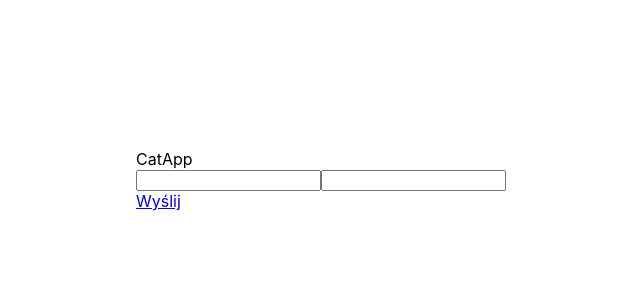
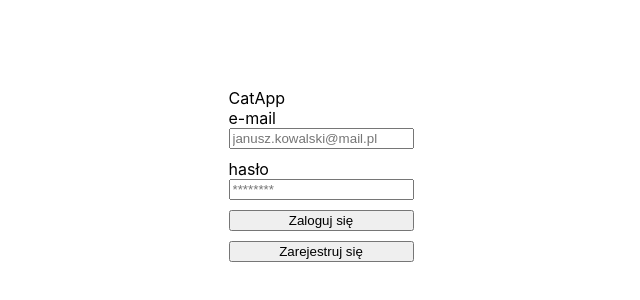
Before and after one commit to Sklaj/cat-app, a React (Create React App) app: page / in a window 1280 px wide. Shown: the part 220-520 px from the top of the page, without its empty margins (319-959 px from the left). Built offline with nearby package versions, Linux system fonts and the light colour scheme; no server answers.

Commit message:
added basic firebase authentication

```diff
--- a/src/css/App.scss
+++ b/src/css/App.scss
@@ -5,3 +5,5 @@
   justify-content: center;
   align-items: center;
 }
+
+@import 'login';
--- /dev/null
+++ b/src/css/login.scss
@@ -0,0 +1,8 @@
+.login-form {
+  display: flex;
+  flex-direction: column;
+
+  input, button {
+    margin-bottom: 10px;
+  }
+}
--- a/src/ts/components/Home.tsx
+++ b/src/ts/components/Home.tsx
@@ -7,8 +7,12 @@ import {
 import {LoginView} from "./LoginView";
 import {AddPetView} from "./AddPetView";
 import {connect} from "react-redux";
-import {IPetState, IStore, IUserProfile} from "../redux/mainReducer";
+import {IStore} from "../redux/mainReducer";
 import {PetView} from "./PetView";
+import {IUserProfile} from "../redux/userReducer";
+import {IPetState} from "../redux/petsReducer";
+import {useEffect, useState} from "react";
+import {auth} from "../firebase/firebase";
 
 interface IStateProps {
     profile: IUserProfile;
@@ -22,12 +26,46 @@ const HomeC = (props: IProps) => {
     console.log(props.profile);
     console.log(props.pets);
 
+    const [currentUser, setCurrentUser] = useState<any>(null);
+
+
+
+    useEffect(() => {
+        auth.onAuthStateChanged((user) => {
+            if (user) {
+                setCurrentUser(user);
+                console.log(user);
+                localStorage.setItem("currentUser", user.uid);
+            } else {
+                setCurrentUser(null);
+                localStorage.removeItem("currentUser");
+            }
+        });
+    }, []);
+
     return (
         <Router>
             <div className="home-container">
+                <div>
+                    CatApp
+                </div>
+
+                {currentUser ? (
+                    <div>
+                        Zalogowany
+
+                        <button onClick={() => auth.signOut()}>
+                            wyloguj
+                        </button>
+                    </div>
+                ) : (
+                    <LoginView/>
+                    )
+                }
+
+
                 <Switch>
                     <Route exact path="/">
-                        <LoginView/>
                     </Route>
 
                     <Route path="/add-pet" exact>
--- a/src/ts/components/LoginView.tsx
+++ b/src/ts/components/LoginView.tsx
@@ -1,25 +1,96 @@
 import * as React from "react";
-import { Link } from "react-router-dom";
+import {useDispatch} from "react-redux";
+import {connect} from "react-redux";
+import {IStore} from "../redux/mainReducer";
+import {ISignInForm} from "../redux/signInFormReducer";
+import {auth} from "../firebase/firebase";
 
-interface IProps {
 
+interface IStateProps {
+    signInForm: ISignInForm;
 }
 
-export const LoginView = (props: IProps) => {
+interface IProps extends IStateProps {}
+
+export const LoginViewC = (props: IProps) => {
+
+    //form change handling
+    const dispatch = useDispatch();
+    const updateEmail = (email: string) => dispatch({type: "UPDATE_EMAIL", email: email});
+    const updatePassword = (password: string) => dispatch({type: "UPDATE_PASSWORD", password: password});
+
+    //form submit handling
+    const handleSignIn = (e: any) => {
+        e.preventDefault();
+        auth
+            .signInWithEmailAndPassword(props.signInForm.email, props.signInForm.password)
+            .catch((error) =>
+                alert(
+                    `Your email or password is incorrect, please check your data, ${error}`
+                )
+            );
+    };
+
+    const handleSignUp = (e: any) => {
+        e.preventDefault();
+        auth
+            .createUserWithEmailAndPassword(props.signInForm.email, props.signInForm.password)
+            .catch((error) =>
+                alert(
+                    `Your email or password is incorrect, please check your data, ${error}`
+                )
+            );
+    };
+
+    //Render
+    console.log(props.signInForm);
     return (
         <>
-            <div>
-                CatApp
-            </div>
+            <form className="login-form">
+                <label htmlFor="email-input">
+                    e-mail
+                </label>
 
-            <form>
-                <input/>
-                <input/>
+                <input
+                    placeholder="janusz.kowalski@mail.pl"
+                    id="email-input"
+                    type="email"
+                    name="email"
+                    required
+                    value={props.signInForm.email}
+                    onChange={e => updateEmail(e.target.value)}
+                />
+
+                <label htmlFor="password-input">
+                    hasło
+                </label>
+
+                <input
+                    placeholder="********"
+                    type="password"
+                    name="password"
+                    id="password-input"
+                    required
+                    value={props.signInForm.password}
+                    onChange={e => updatePassword(e.target.value)}
+                />
+
+                <button type="submit" name="Zaloguj się" value={1} onClick={e => handleSignIn(e)}>
+                    Zaloguj się
+                </button>
+
+                <button type="submit" name="Zarejestruj się" value={1} onClick={e => handleSignUp(e)}>
+                    Zarejestruj się
+                </button>
             </form>
-
-            <Link to="/add-pet">
-                Wyślij
-            </Link>
         </>
     );
 };
+
+const mapStateToProps = (state: IStore) => {
+    return {
+        signInForm: state.signInForm
+    }
+};
+
+export const LoginView = connect(mapStateToProps, {})(LoginViewC);
--- /dev/null
+++ b/src/ts/firebase/firebase.ts
@@ -0,0 +1,16 @@
+import firebase from "firebase/app";
+import "firebase/auth";
+
+const config = {
+    apiKey: "AIzaSyCvqJyD2xvib_BJ4xdQAVA8EWOc3q1-v28",
+    authDomain: "cat-app-beb31.firebaseapp.com",
+    databaseURL: "https://cat-app-beb31.firebaseio.com",
+    projectId: "cat-app-beb31",
+    storageBucket: "cat-app-beb31.appspot.com",
+    messagingSenderId: "886522212650",
+    appId: "1:886522212650:web:8df34c2718d838fac6ae53",
+    measurementId: "G-N9HNCHCQ4J"
+};
+
+firebase.initializeApp(config);
+export const auth = firebase.auth();
--- a/src/ts/redux/mainReducer.ts
+++ b/src/ts/redux/mainReducer.ts
@@ -1,67 +1,17 @@
 import {combineReducers} from 'redux'
+import {IPetState, petsReducer} from "./petsReducer";
+import {IUserProfile, userReducer} from "./userReducer";
+import {ISignInForm, signInFormReducer} from "./signInFormReducer";
 
-
-//------------UserReducer
-
-export interface IUserProfile {
-    id: number | null;
-    name: string | null;
-    email: string | null;
-    pets: number[] | null;
-}
-
-const userInitialState = {
-        id: null,
-        name: null,
-        email: null,
-        pets: []
-};
-
-const userReducer = function (userProfile: IUserProfile = userInitialState, action: any) {
-    switch (action.type) {
-        case "SET_PROFILE":
-            return {...action.profile};
-        default:
-            return userProfile;
-    }
-};
-
-
-
-//----------- Pets reducer
-
-export interface IPet {
-    id: number;
-    name: string;
-    age: number;
-    weight: number;
-    sex: "male" | "female"
-    breed: string;
-}
-
-export interface IPetState {
-    pets: IPet[] | [];
-}
-
-const petsInitialState: IPetState = {pets: []};
-
-const petsReducer = function (petsState: IPetState = petsInitialState, action: any) {
-    switch (action.type) {
-        case "SET_PETS":
-            return {pets: [...action.pets]};
-        default:
-            return petsState;
-    }
-};
-
-
-//-------------Combined
+//Main Reducer
 export interface IStore {
+    signInForm: ISignInForm;
     userProfile: IUserProfile;
     pets: IPetState
 }
 
 export const mainReducer = combineReducers({
+    signInForm: signInFormReducer,
     userProfile: userReducer,
     pets: petsReducer
 });
--- /dev/null
+++ b/src/ts/redux/petsReducer.ts
@@ -0,0 +1,23 @@
+export interface IPet {
+    id: number;
+    name: string;
+    age: number;
+    weight: number;
+    sex: "male" | "female"
+    breed: string;
+}
+
+export interface IPetState {
+    pets: IPet[] | [];
+}
+
+const petsInitialState: IPetState = {pets: []};
+
+export const petsReducer = function (petsState: IPetState = petsInitialState, action: any) {
+    switch (action.type) {
+        case "SET_PETS":
+            return {pets: [...action.pets]};
+        default:
+            return petsState;
+    }
+};
--- /dev/null
+++ b/src/ts/redux/signInFormReducer.ts
@@ -0,0 +1,26 @@
+export interface ISignInForm {
+    email: string;
+    password: string;
+}
+
+const signInFormInitialState = {
+    email: "",
+    password: ""
+};
+
+export const signInFormReducer = function (signInForm: ISignInForm = signInFormInitialState, action: any) {
+    switch (action.type) {
+        case "UPDATE_EMAIL":
+            return {
+                ...signInForm,
+                email: action.email
+            };
+        case "UPDATE_PASSWORD":
+            return {
+                ...signInForm,
+                password: action.password
+            };
+        default:
+            return signInForm;
+    }
+};
--- /dev/null
+++ b/src/ts/redux/userReducer.ts
@@ -0,0 +1,22 @@
+export interface IUserProfile {
+    id: number | null;
+    name: string | null;
+    email: string | null;
+    pets: number[] | null;
+}
+
+const userInitialState = {
+    id: null,
+    name: null,
+    email: null,
+    pets: []
+};
+
+export const userReducer = function (userProfile: IUserProfile = userInitialState, action: any) {
+    switch (action.type) {
+        case "SET_PROFILE":
+            return {...action.profile};
+        default:
+            return userProfile;
+    }
+};
```
